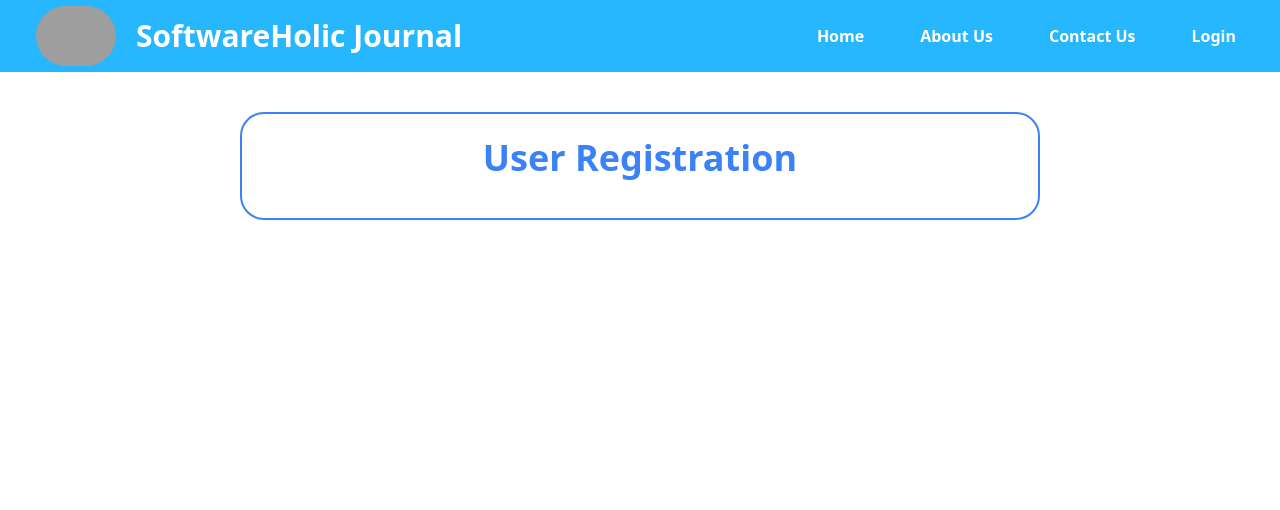
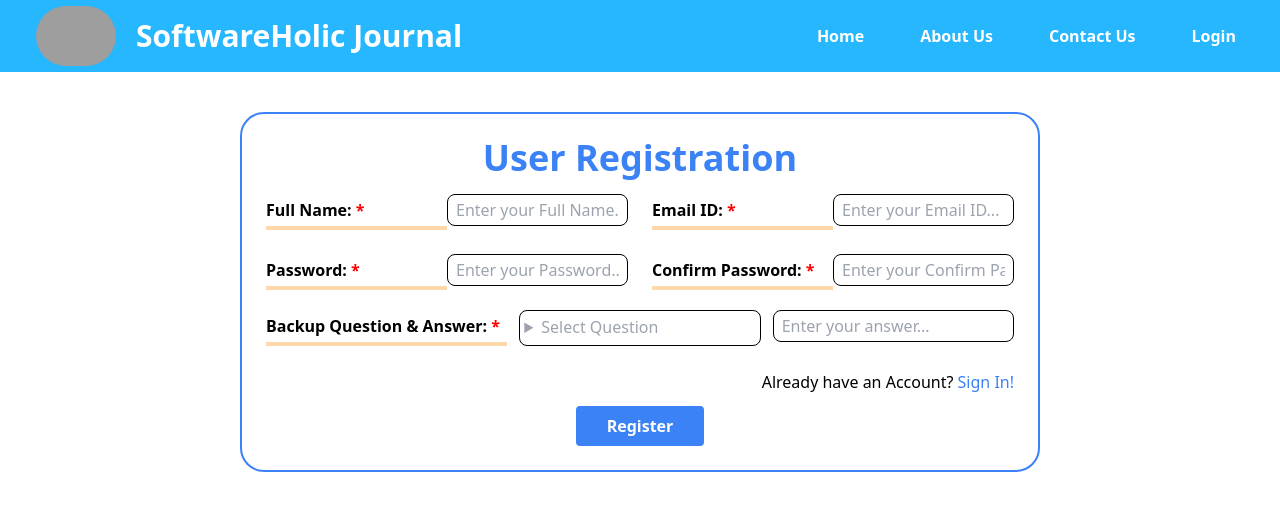
Before and after one commit to ShivprasadP/my-journal-app, a React (Vite) app: page /register in a window 1280 px wide. Shown: the top 510 px of the page. Built offline with nearby package versions, Linux system fonts and the light colour scheme; no server answers; grey boxes are pictures that could not be loaded.

Commit message:
Changed in the signup form

```diff
--- a/src/pages/Signup.jsx
+++ b/src/pages/Signup.jsx
@@ -84,7 +84,38 @@ function Signup() {
           </div>
 
           <form ref={form} onSubmit={handleSubmit}>
-            {/* Form fields */}
+            <div className="grid grid-cols-2 gap-6">
+              <div className="grid grid-cols-2">
+                <label htmlFor="fullname" className='font-bold border-b-4 border-orange-200 py-1'>Full Name: <span style={{ color: 'red' }}>*</span></label>
+                <input type="text" name="user_fullname" id="fullname" value={fullname} onChange={(e) => setFullname(e.target.value)} placeholder='Enter your Full Name...' className='form-input p-2 border border-black rounded-lg h-8' />
+              </div>
+              <div className="grid grid-cols-2">
+                <label htmlFor="email" className='font-bold border-b-4 border-orange-200 py-1'>Email ID: <span style={{ color: 'red' }}>*</span></label>
+                <input type="email" name="user_email" id="email" value={email} onChange={(e) => setEmail(e.target.value)} placeholder='Enter your Email ID...' className='form-input p-2 border border-black rounded-lg h-8' />
+              </div>
+              <div className="grid grid-cols-2">
+                <label htmlFor='password' className='font-bold border-b-4 border-orange-200 py-1'>Password: <span style={{ color: 'red' }}>*</span></label>
+                <input type="password" name="user_password" id="password" value={password} onChange={(e) => setPassword(e.target.value)} placeholder='Enter your Password...' className='form-input p-2 border border-black rounded-lg h-8' />
+              </div>
+              <div className="grid grid-cols-2">
+                <label htmlFor='confirmPassword' className='font-bold border-b-4 border-orange-200 py-1'>Confirm Password: <span style={{ color: 'red' }}>*</span></label>
+                <input type="password" name="user_confirmPassword" id="confirmPassword" value={confirmPassword} onChange={(e) => setConfirmPassword(e.target.value)} placeholder='Enter your Confirm Password...' className='form-input p-2 border border-black rounded-lg h-8' />
+              </div>
+            </div>
+            <div className="grid grid-cols-3 mt-5 gap-3">
+              <label htmlFor='backupQuestion' className='font-bold border-b-4 border-orange-200 py-1'>Backup Question & Answer: <span style={{ color: 'red' }}>*</span></label>
+              <Dropdown onItemSelected={handleQuestionSelect}/>
+              <input type="text" name="user_backupQuestionAns" id="backupQuestionAns" className='form-input p-2 border border-black rounded-lg h-8' value={backupQuestionAns} onChange={(e) => setBackupQuestionAns(e.target.value)} placeholder='Enter your answer...' />
+            </div>
+            <div className="grid grid-cols-1 justify-items-end mt-6">
+              <p>Already have an Account? <a href="/login" className='text-blue-500 hover:text-blue-700'>Sign In!</a></p>
+            </div>
+
+            <div className="grid grid-cols-1 justify-items-center">
+              <button className="bg-blue-500 w-32 hover:bg-blue-700 text-white font-bold py-2 px-4 mt-3 rounded">
+                Register
+              </button>
+            </div>
           </form>
         </div>
       </div>
```
